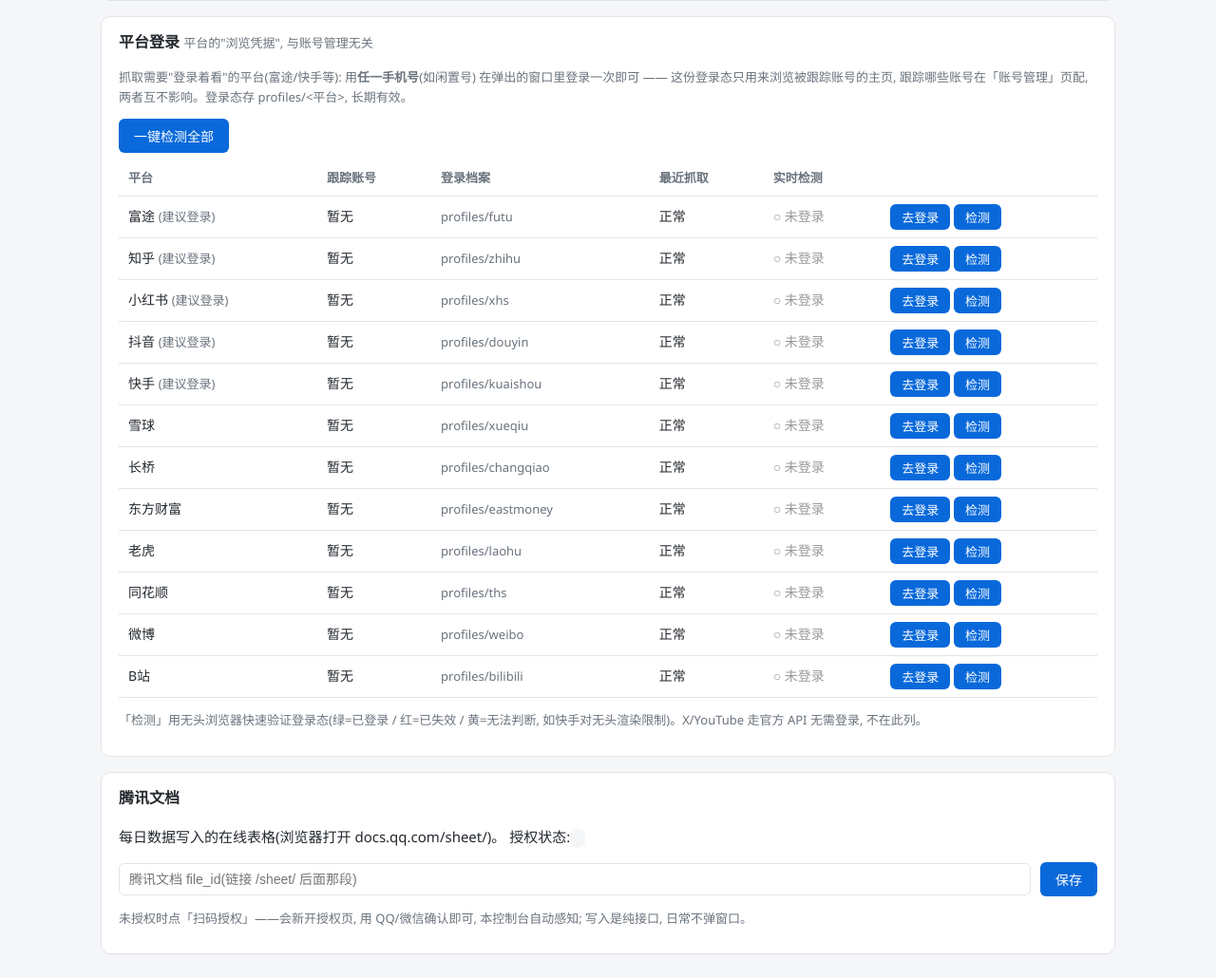
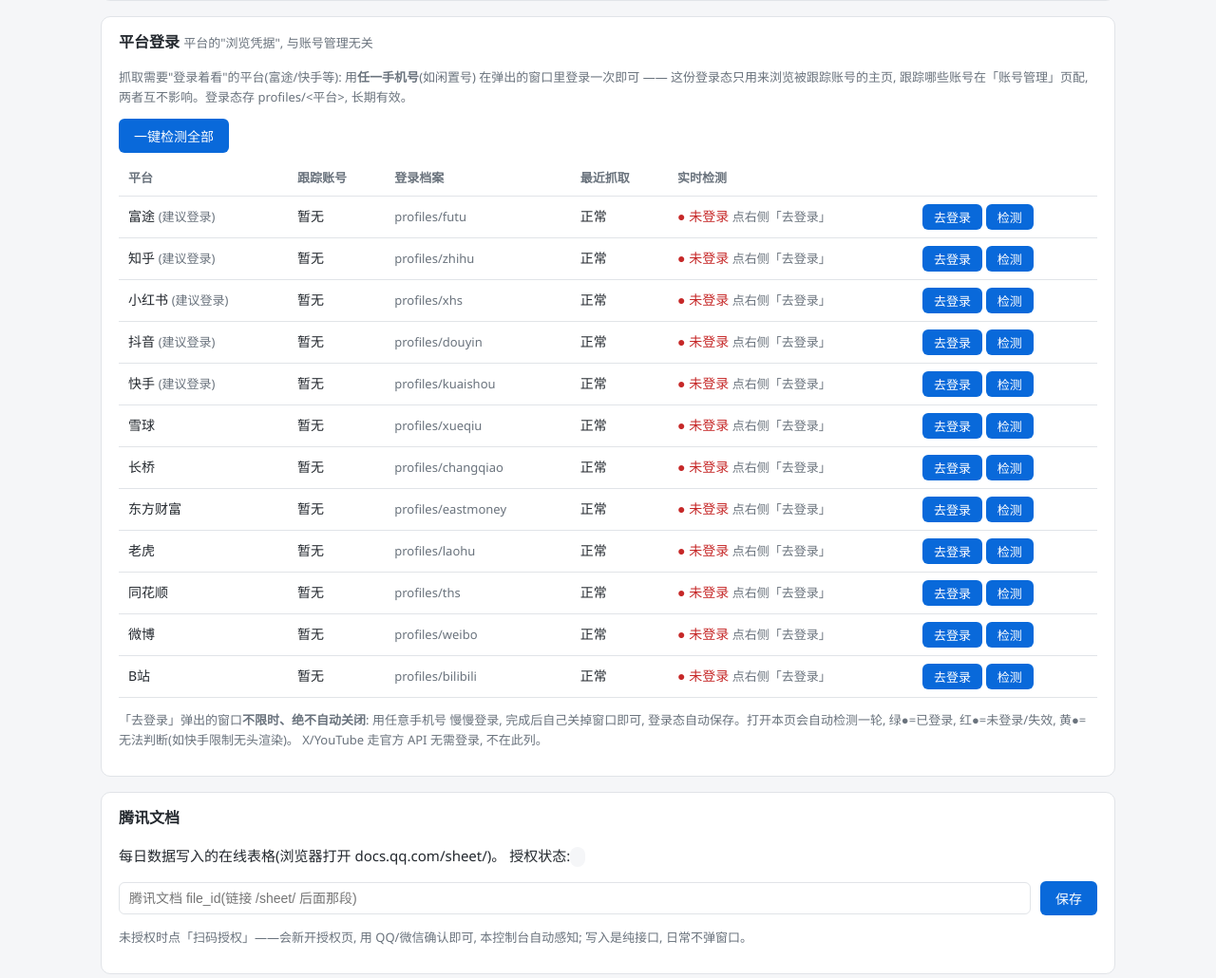
Before and after one commit to 1375692655hzh/fans-tracker, a Flask app: page /settings in a window 1280 px wide. Shown: the part 546-1576 px from the top of the page at 95% size. Run offline with Flask 3, Linux system fonts and the light colour scheme; data that the repository does not hold is empty.

Commit message:
登录零约束+状态红灯: 登录窗口永不自动关/不限时/不猜登录状态(等用户自己关窗才保存, 此前误判首页头像元素为已登录导致手机号没输完就关窗), 未登录平台红●提醒, 进设置页自动跑一轮检测, 关窗后只复检该平台, 批量检测跳过登录窗口占用中的平台

```diff
--- a/login.py
+++ b/login.py
@@ -1,8 +1,9 @@
 """一次性扫码登录 —— profiles/<平台> 持久化保存登录态, 长期有效
 
 用法: python main.py login xueqiu
-打开该平台的独立浏览器窗口 → 手机扫码/账号登录 → 自动检测到已登录后
-等 8 秒(让 cookie 落盘)自动关闭。之后 daily 抓取共用这份登录态。
+打开该平台的独立浏览器窗口 → 用户自己登录(不限时, 0约束) →
+登录完成后**用户手动关闭窗口**, 登录态随持久化上下文自动落盘。
+程序绝不自动关窗、绝不限时、不做"检测到已登录"的猜测。
 """
 
 import asyncio
@@ -15,7 +16,7 @@
 ROOT = Path(__file__).resolve().parent
 PROFILES = ROOT / "profiles"
 
-# 平台 → (首页, 登录页特征: URL 含任一即视为还在登录页)
+# 平台 → (首页, 登录页特征: 仅作提示用, 不用于自动关窗)
 LOGIN_URLS = {
     "futu": ("https://q.futunn.com/", ["passport", "login"]),
     "xueqiu": ("https://xueqiu.com/", ["login"]),
@@ -31,9 +32,11 @@
     "kuaishou": ("https://www.kuaishou.com/", ["login", "passport"]),
 }
 
+HARD_TIMEOUT_S = 3600          # 唯一的保险丝: 1小时(防窗口被遗忘后进程常驻)
+
 
 async def _login_flow(platform: str, prof: str) -> bool:
-    home, marks = LOGIN_URLS[platform]
+    home, _marks = LOGIN_URLS[platform]
     async with async_playwright() as pw:
         ctx = await pw.chromium.launch_persistent_context(
             str(PROFILES / prof),
@@ -46,30 +49,28 @@
         await ctx.add_init_script(
             "Object.defineProperty(navigator,'webdriver',{get:()=>undefined});")
         page = ctx.pages[0] if ctx.pages else await ctx.new_page()
-        print(f"[{platform}] 打开 {home}, 请在弹出的窗口里登录(扫码/账密)…")
-        await page.goto(home, wait_until="domcontentloaded", timeout=60000)
-        ok = False
-        for _ in range(200):              # 3s × 200 = 10 分钟
-            await asyncio.sleep(3)
-            url = page.url or ""
-            if not any(m in url.lower() for m in marks):
-                # URL 不在登录页了 → 多半已登录; 再看有没有头像/昵称类元素
-                logged = await page.evaluate("""() => {
-                    return !!document.querySelector(
-                        '[class*="avatar"],[class*="Avatar"],[class*="user"],'
-                        + '[class*="User"],img[alt]');
-                }""")
-                if logged:
-                    ok = True
-                    break
-        if ok:
-            print(f"[{platform}] 检测到已登录, 8 秒后保存并关闭…")
-            await asyncio.sleep(8)
-        else:
-            print(f"[{platform}] 10 分钟未检测到登录, 直接关闭"
-                  "(登录态若已产生同样会保留)")
-        await ctx.close()
-        return ok
+        print(f"[{platform}] 已打开 {home}")
+        print(f"[{platform}] 不限时、不会自动关闭 —— 请慢慢登录;"
+              f" 完成后直接关闭该窗口, 登录态自动保存。")
+        try:
+            await page.goto(home, wait_until="domcontentloaded", timeout=60000)
+        except Exception:
+            print(f"[{platform}] 首页打开慢/失败, 不影响: 可在窗口里自行访问登录页")
+        # 0约束: 只等用户关窗, 不猜测登录状态、不代关窗口
+        loop = asyncio.get_event_loop()
+        deadline = loop.time() + HARD_TIMEOUT_S
+        while loop.time() < deadline:
+            if page.is_closed() or not ctx.pages:
+                break
+            try:
+                await asyncio.sleep(2)
+            except Exception:
+                break
+        try:
+            await ctx.close()
+        except Exception:
+            pass                       # 用户已关窗, 再关一次报错无所谓
+        return True
 
 
 def interactive_login(platform: str, ident: str = "") -> int:
@@ -82,10 +83,10 @@
     if ident:
         print(f"账号级登录态: profiles/{prof} (该账号独立, 与其他账号互不影响)")
     PROFILES.mkdir(exist_ok=True)
-    ok = asyncio.run(_login_flow(platform, prof))
-    print(("✅ 登录态已保存到 profiles/" + prof) if ok
-          else "⚠️ 未确认登录成功, 可重跑或直接手测: python main.py probe <主页URL>")
-    return 0 if ok else 1
+    asyncio.run(_login_flow(platform, prof))
+    print(f"✅ 窗口已关闭, 登录态按关闭时的状态保存到 profiles/{prof}")
+    print("   验证效果: 控制台 设置→平台登录 点「检测」, 或 python main.py probe <主页URL>")
+    return 0
 
 
 if __name__ == "__main__":
--- a/webapp/app.py
+++ b/webapp/app.py
@@ -439,8 +439,11 @@
 
 
 def _batch_probe():
-    """后台逐平台探测(只测有档案的; 没档案=必然未登录, 不浪费一次开浏览器)。"""
-    plats = [p for p in LOGIN_URLS if (ROOT / "profiles" / p).exists()]
+    """后台逐平台探测(只测有档案的; 没档案=必然未登录, 不浪费一次开浏览器)。
+    登录窗口正开着的平台跳过(同档案目录会被锁, 测了也白测)。"""
+    alive = {k for k, v in LOGIN_PROCS.items() if v["proc"].poll() is None}
+    plats = [p for p in LOGIN_URLS
+             if (ROOT / "profiles" / p).exists() and p not in alive]
     BATCH.update(running=True, total=len(plats), done=0, current="",
                  started=datetime.now().strftime("%H:%M:%S"))
     try:
@@ -550,10 +553,9 @@
     LOGIN_PROCS[plat] = {"proc": proc,
                          "started": datetime.now().strftime("%H:%M:%S")}
     return jsonify({"ok": True,
-                    "msg": "已在本机打开登录窗口: 用任意手机号(如闲置号)"
-                           "登录即可 —— 这份登录态只是用来浏览被跟踪账号的"
-                           "主页, 与账号管理无关。成功后自动保存并关闭"
-                           "(最长等10分钟)"})
+                    "msg": "已打开登录窗口: 不限时、不会自动关闭 —— 慢慢登录"
+                           "(用任意手机号即可); 完成后自己关掉窗口,"
+                           " 登录态自动保存并生效"})
 
 
 @app.route("/api/login/running")
--- a/webapp/templates/settings.html
+++ b/webapp/templates/settings.html
@@ -50,8 +50,10 @@
       <th>最近抓取</th><th>实时检测</th><th></th></tr></thead>
     <tbody id="login-rows"><tr><td colspan="6" class="muted">加载中…</td></tr></tbody>
   </table>
-  <p class="muted">「检测」用无头浏览器快速验证登录态(绿=已登录 / 红=已失效 /
-  黄=无法判断, 如快手对无头渲染限制)。X/YouTube 走官方 API 无需登录, 不在此列。</p>
+  <p class="muted">「去登录」弹出的窗口<b>不限时、绝不自动关闭</b>: 用任意手机号
+  慢慢登录, 完成后自己关掉窗口即可, 登录态自动保存。打开本页会自动检测一轮,
+  绿●=已登录, 红●=未登录/失效, 黄●=无法判断(如快手限制无头渲染)。
+  X/YouTube 走官方 API 无需登录, 不在此列。</p>
 </div>
 
 <div class="card">
@@ -134,14 +136,14 @@
     if (p.logged_in === true)
       return `<span style="color:#2e7d32">● 已登录</span> <span class="muted">${p.checked_at}</span>`;
     if (p.logged_in === false)
-      return `<span style="color:#c62828">● 已失效</span> <span class="muted">${p.detail || ""}</span>`;
+      return `<span style="color:#c62828">● 未登录/已失效</span> <span class="muted">${p.detail || ""}</span>`;
     return `<span style="color:#f9a825">● 无法判断</span> <span class="muted">${p.detail || ""}</span>`;
   }
   if (e.crawl_login_error)
     return `<span style="color:#c62828">● 抓取报登录失效</span> <span class="muted">${e.crawl_login_error}</span>`;
-  if (e.profile_exists)
-    return `<span style="color:#666">○ 有档案(未验证)</span>`;
-  return `<span style="color:#999">○ 未登录</span>`;
+  if (!e.profile_exists)
+    return `<span style="color:#c62828">● 未登录</span> <span class="muted">点右侧「去登录」</span>`;
+  return `<span style="color:#666">○ 有档案(检测中…)</span>`;
 }
 
 let LG_RUNNING = [], LG_BATCH = {running: false}, BATCH_TIMER = null;
@@ -181,32 +183,54 @@
         </td>
       </tr>`;
     }).join("");
+  // 进页面自动跑一轮检测(每页一次), 状态自动变绿/红
+  if (!AUTO_PROBED && !LG_BATCH.running
+      && (d.entries || []).some(e => e.profile_exists && !e.probe)) {
+    AUTO_PROBED = true;
+    document.getElementById("btn-probe-all").click();
+  } else if (LG_BATCH.running) {
+    ensureBatchTimer();
+  }
 }
 
 document.getElementById("btn-probe-all").onclick = async () => {
   const r = await (await fetch("/api/login/probe_all", {method: "POST"})).json();
   if (!r.ok) { alert(r.msg); return; }
   loadLogin();
-  if (BATCH_TIMER) clearInterval(BATCH_TIMER);
+  ensureBatchTimer();
+};
+
+function ensureBatchTimer() {
+  if (BATCH_TIMER) return;
   BATCH_TIMER = setInterval(async () => {
     await loadLogin();
-    if (!LG_BATCH.running) clearInterval(BATCH_TIMER);
+    if (!LG_BATCH.running) { clearInterval(BATCH_TIMER); BATCH_TIMER = null; }
   }, 2500);
-};
+}
 
 async function pollLoginRunning() {
   const d = await (await fetch("/api/login/running")).json();
-  const was = LG_RUNNING.length;
+  const before = new Set(LG_RUNNING.map(r => r.platform));
   LG_RUNNING = d.running || [];
-  if (was && !LG_RUNNING.length) loadLogin();   // 登录窗口刚关闭 → 刷新
+  const ended = [...before].filter(p => !LG_RUNNING.some(r => r.platform === p));
+  if (ended.length) {            // 登录窗口刚关闭 → 只复检这几个平台再刷新
+    for (const p of ended) {
+      await fetch("/api/login/probe", {
+        method: "POST", headers: {"Content-Type": "application/json"},
+        body: JSON.stringify({platform: p})});
+    }
+    loadLogin();
+  }
 }
 setInterval(pollLoginRunning, 3000);
+
+let AUTO_PROBED = false;         // 进页面自动跑一轮检测(每页一次)
 
 document.getElementById("login-rows").addEventListener("click", async e => {
   const t = e.target, p = t.dataset.p;
   if (t.classList.contains("gologin")) {
-    if (!confirm(`即将在本机弹出「${p}」登录窗口。\n用任意手机号(如闲置号)登录即可,`
-      + ` 这份登录态只用于浏览被跟踪账号的主页。\n继续?`)) return;
+    if (!confirm(`即将弹出「${p}」登录窗口。\n不限时、不会自动关闭 —— 用任意手机号`
+      + `慢慢登录; 完成后自己关掉窗口, 登录态自动保存。\n继续?`)) return;
     const r = await (await fetch("/api/login/start", {
       method: "POST", headers: {"Content-Type": "application/json"},
       body: JSON.stringify({platform: p})})).json();
```
